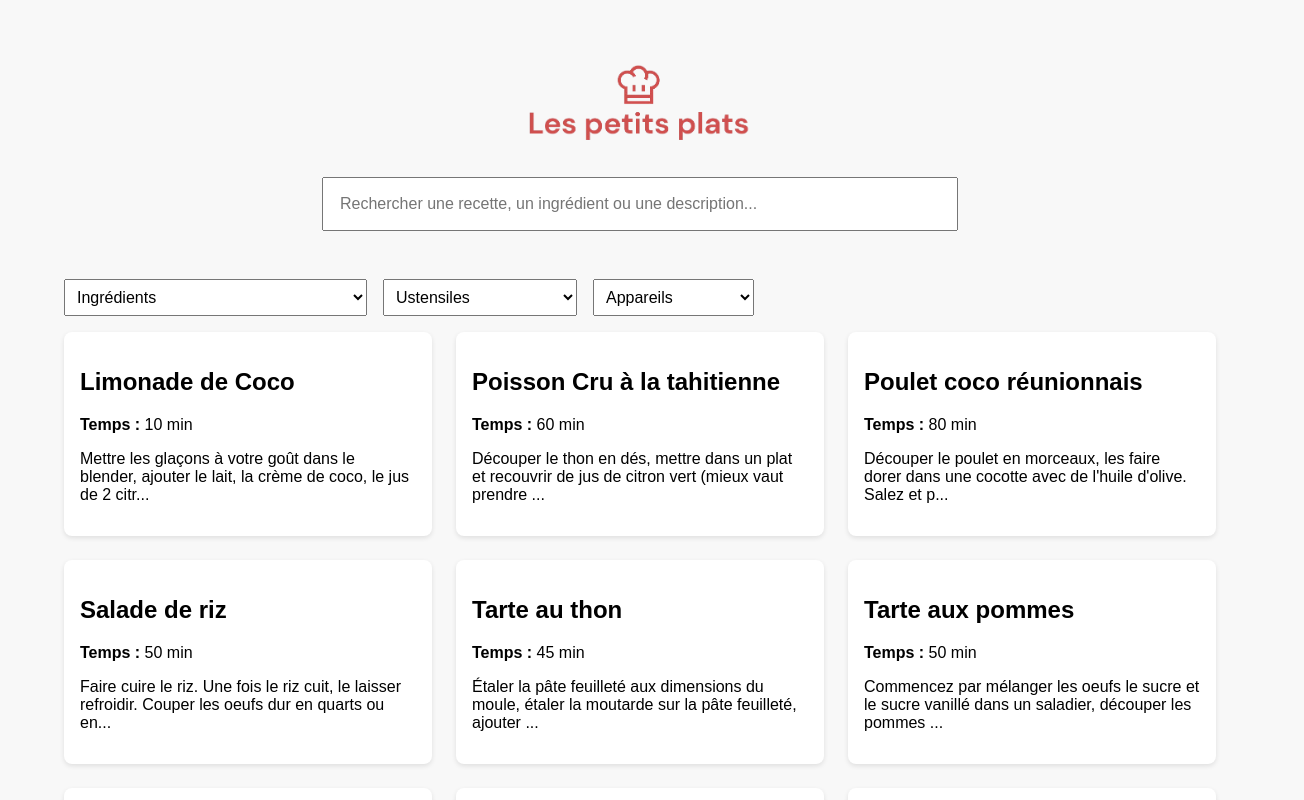
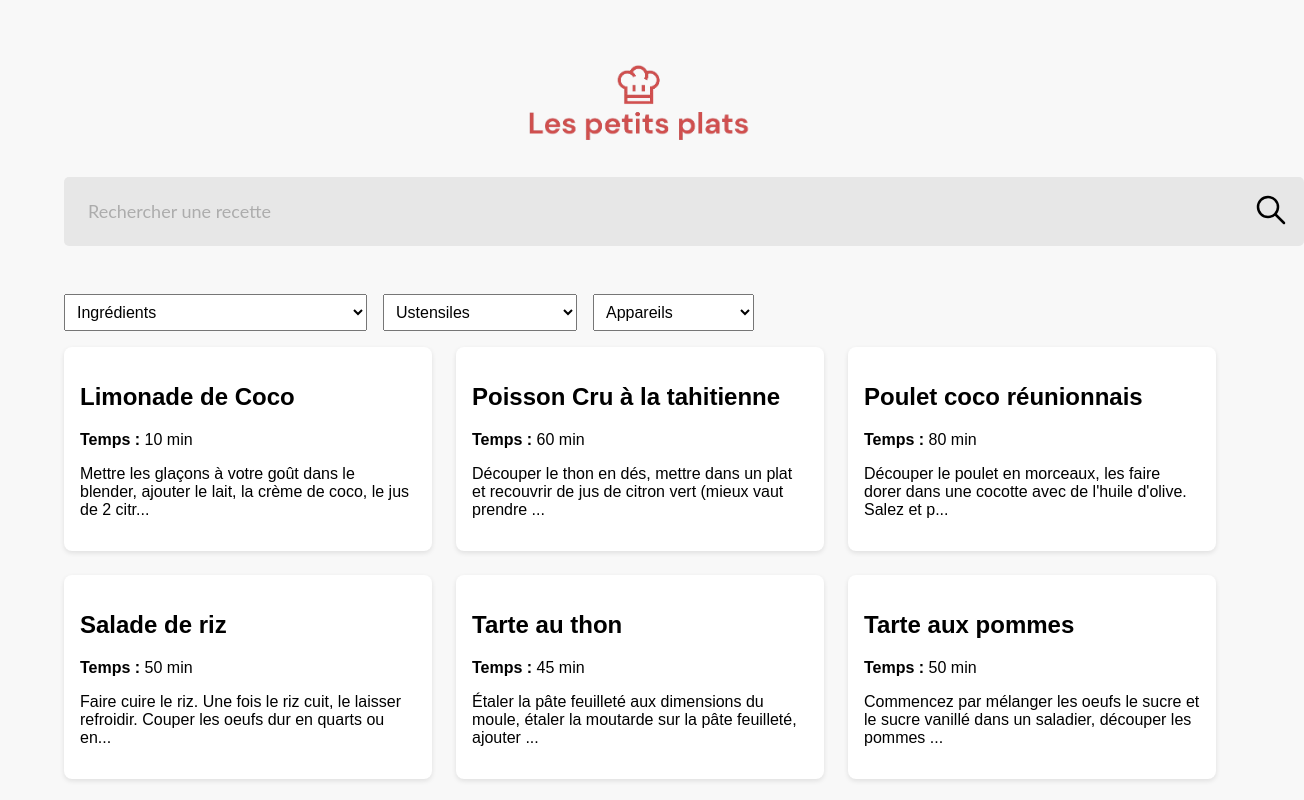
Before and after one commit to GaelleB/les-petits-plats, a React (Create React App) app: page / in a window 1280 px wide. Shown: the top 800 px of the page, 1304 px wide, since content can reach past the window. Built offline with nearby package versions, Linux system fonts and the light colour scheme.

Commit message:
css searchBar

```diff
--- a/src/components/SearchBar.js
+++ b/src/components/SearchBar.js
@@ -31,10 +31,11 @@ function SearchBar({ recipes, setRecipes }) {
         <div className="search-bar">
         <input
             type="text"
-            placeholder="Rechercher une recette, un ingrédient ou une description..."
+            placeholder="Rechercher une recette"
             value={query}
             onChange={handleSearch}
         />
+        <img src="/search-icon.svg" alt="Rechercher" className="search-icon" />
         </div>
     );
 }
--- a/src/styles.css
+++ b/src/styles.css
@@ -27,10 +27,48 @@ header {
 }
 
 .search-bar input {
-    width: 100%;
-    max-width: 600px;
-    padding: 1rem;
-    font-size: 1rem;
+    width: 1240px;
+    max-width: 100%;
+    height: 69px;
+    padding: 23px 24px;
+    font-family: Lato, Arial, sans-serif;
+    font-weight: 400;
+    font-size: 18px;
+    line-height: 100%;
+    letter-spacing: 0%;
+    border-radius: 5px;
+    background: #E7E7E7;
+    border: none;
+    box-sizing: border-box;
+}
+
+.search-bar input::placeholder {
+    width: 183px;
+    height: 22px;
+    top: 23px;
+    left: 24px;
+    opacity: 0.25;
+    font-family: Lato;
+    font-weight: 400;
+    font-size: 18px;
+    line-height: 100%;
+    letter-spacing: 0%;
+    color: black;
+}
+
+.search-bar {
+    position: relative;
+    width: fit-content;
+    margin: 0 auto;
+}
+
+.search-icon {
+    position: absolute;
+    width: 44px;
+    height: 44px;
+    top: 12px;
+    left: 1186px;
+    color: black;
 }
 
 .filters {
```
Also changed, not shown: public/search-icon.svg (added).
